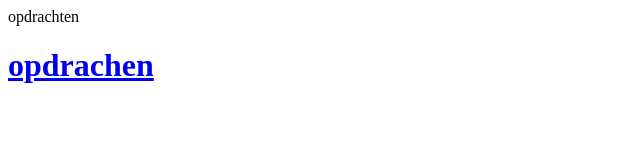
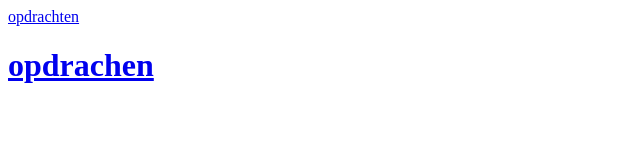
Before and after one commit to nardi2802/nardi2802.github.io, a plain HTML site: page index.html in a window 1280 px wide. Shown: the full height of the page, 0-640 px from the left. Drawn offline with Linux system fonts and the light colour scheme.

Commit message:
Update index.html

```diff
--- a/index.html
+++ b/index.html
@@ -6,9 +6,9 @@
 
 <body>
   <a href="nardi2802.github.io" title="home"></a>
-  <a href="opdrachten.html" title="opdrachten"></a>
   <link rel="stylesheet" type="text/css" href="mystyle.css">
   <div class="dropdown">
+    <a href="opdrachten.html"
   <span>opdrachten</span>
   <div class="dropdown-content">
     <p> <a href="windowsinterface.html"> </p>
```
